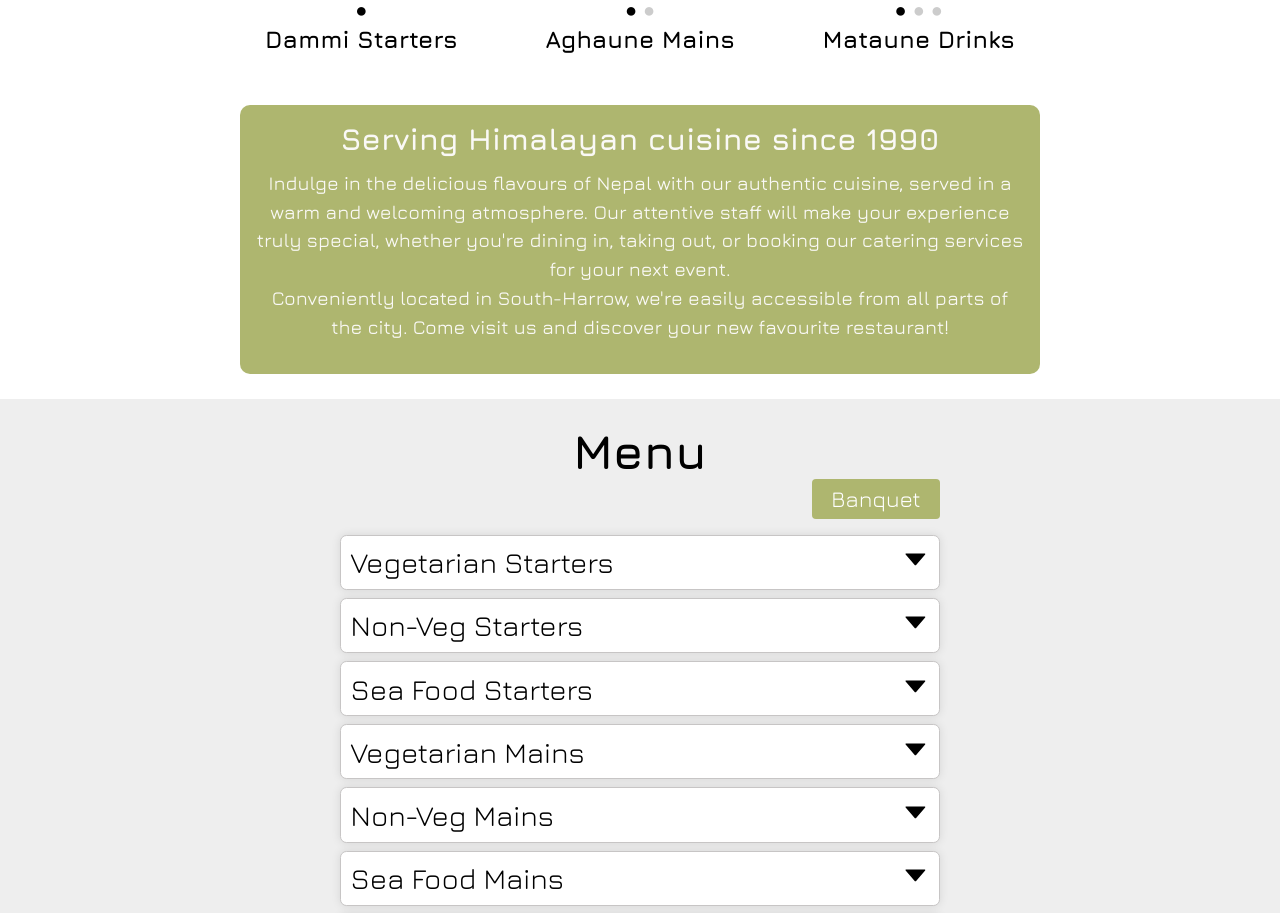
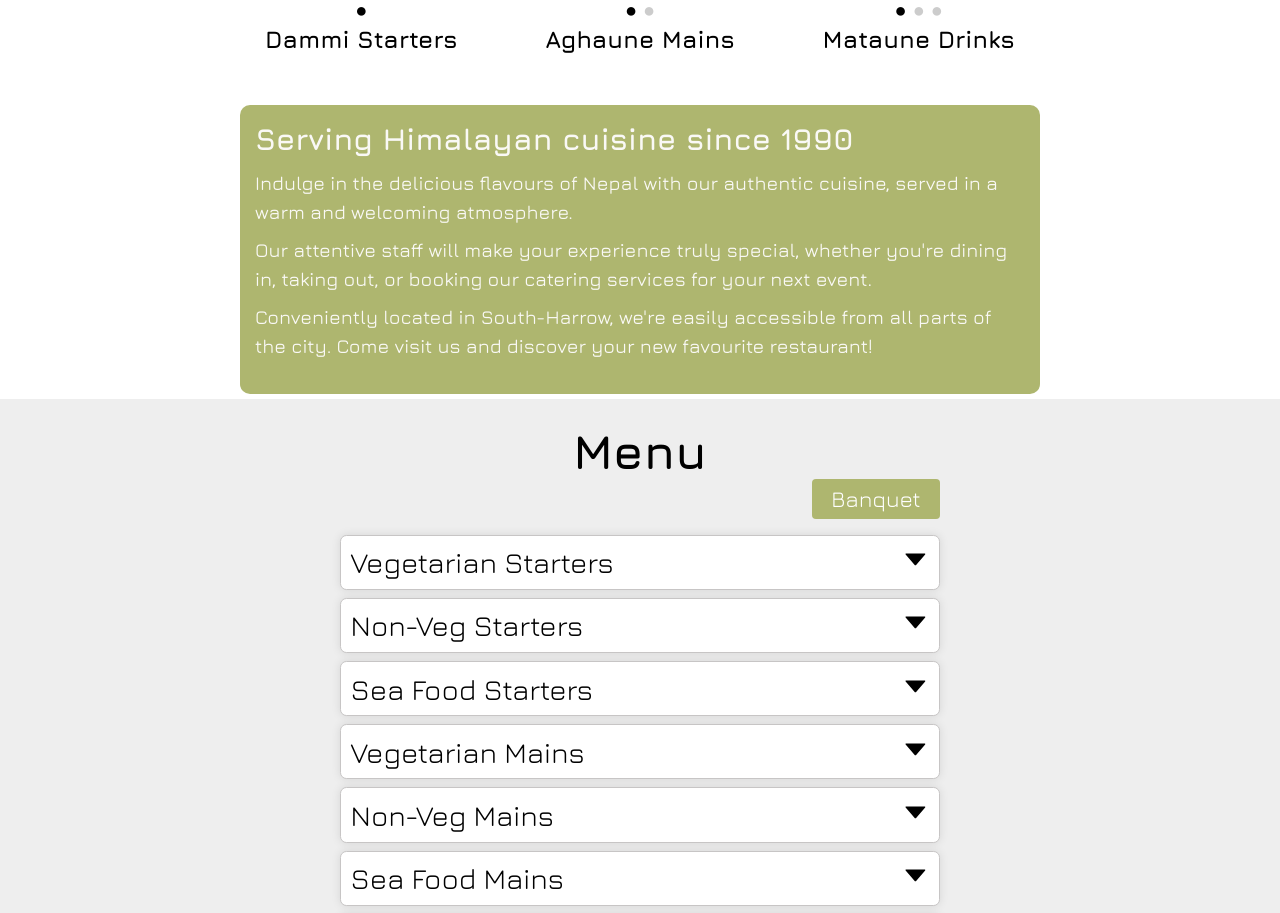
Before and after one commit to Coder-Dai/Golden-Sip, a React (Create React App) app: page / in a window 1280 px wide. Shown: the part 1138-2051 px from the top of the page. Built offline with nearby package versions, Linux system fonts and the light colour scheme.

Commit message:
Add margin between paragraphs and text align to the left

```diff
--- a/src/components/About/About.jsx
+++ b/src/components/About/About.jsx
@@ -64,7 +64,9 @@ export const About = ({ isMenuOpen }) => {
               Serving Himalayan cuisine since 1990
             </h1>
             <p className="about-footer-body">
-            Indulge in the delicious flavours of Nepal with our authentic cuisine, served in a warm and welcoming atmosphere. Our attentive staff will make your experience truly special, whether you're dining in, taking out, or booking our catering services for your next event. <br/> Conveniently located in South-Harrow, we're easily accessible from all parts of the city. Come visit us and discover your new favourite restaurant!
+            Indulge in the delicious flavours of Nepal with our authentic cuisine, served in a warm and welcoming atmosphere.</p>
+            <p className="about-footer-body2">Our attentive staff will make your experience truly special, whether you're dining in, taking out, or booking our catering services for your next event. </p>
+            <p className="about-footer-body3">Conveniently located in South-Harrow, we're easily accessible from all parts of the city. Come visit us and discover your new favourite restaurant!
             </p>
             <br />
           </div>
--- a/src/components/About/about.css
+++ b/src/components/About/about.css
@@ -1,5 +1,5 @@
 #about {
-  height: 84rem;
+  height: 88rem;
 }
 
 .about-section-container {
@@ -21,14 +21,18 @@
 .about-footer-title {
   padding-bottom: 1rem;
   font-size: 1.7rem;
-  text-align: center;
   line-height: 1.3;
 }
 
-.about-footer-body {
+.about-footer-body, .about-footer-body3  {
   font-size: 1rem;
   line-height: 1.5;
-  text-align: center;
+}
+
+.about-footer-body2 {
+  margin: 0.6rem 0;
+  font-size: 1rem;
+  line-height: 1.5;
 }
 
 @media (min-width: 650px) {
@@ -45,9 +49,10 @@
     font-size: 1.8rem;
   }
 
-  .about-footer-body {
+  .about-footer-body, .about-footer-body2, .about-footer-body3 {
     font-size: 1.1rem;
   }
+
 }
 
 @media (min-width: 950px) {
@@ -77,7 +82,7 @@
     font-size: 1.9rem;
   }
 
-  .about-footer-body {
+  .about-footer-body, .about-footer-body2, .about-footer-body3 {
     font-size: 1.2rem;
     font-weight: 500;
   }
```
